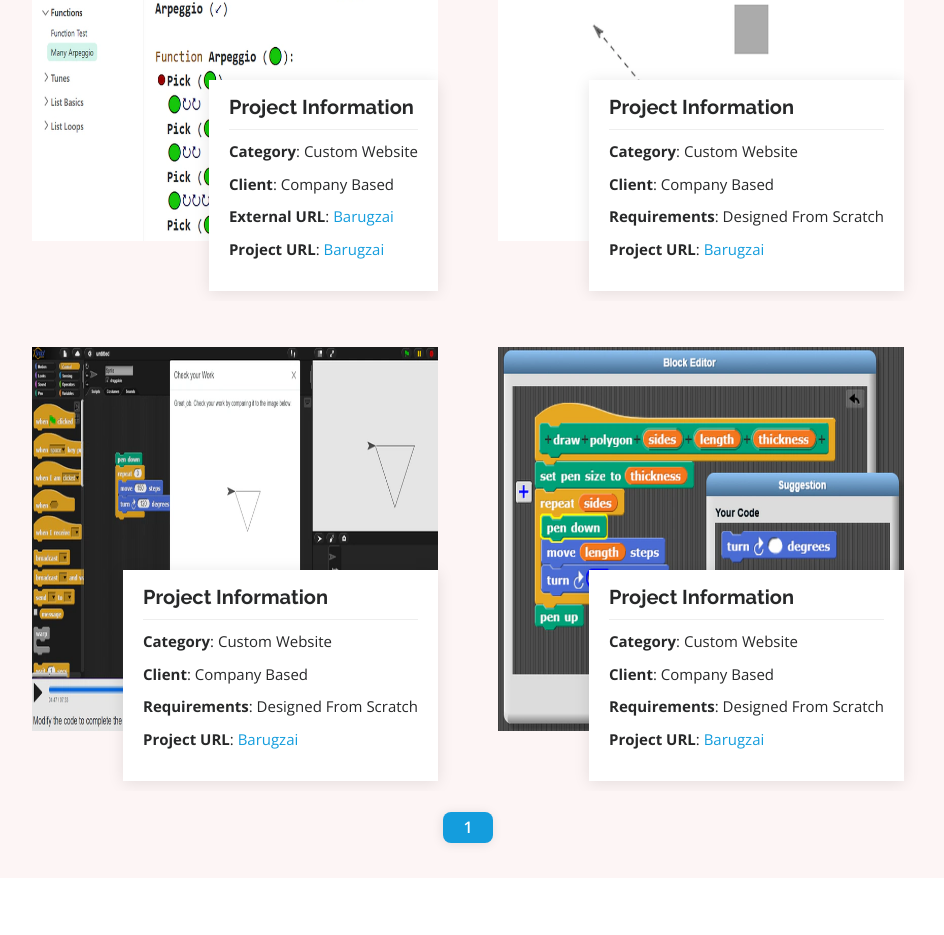
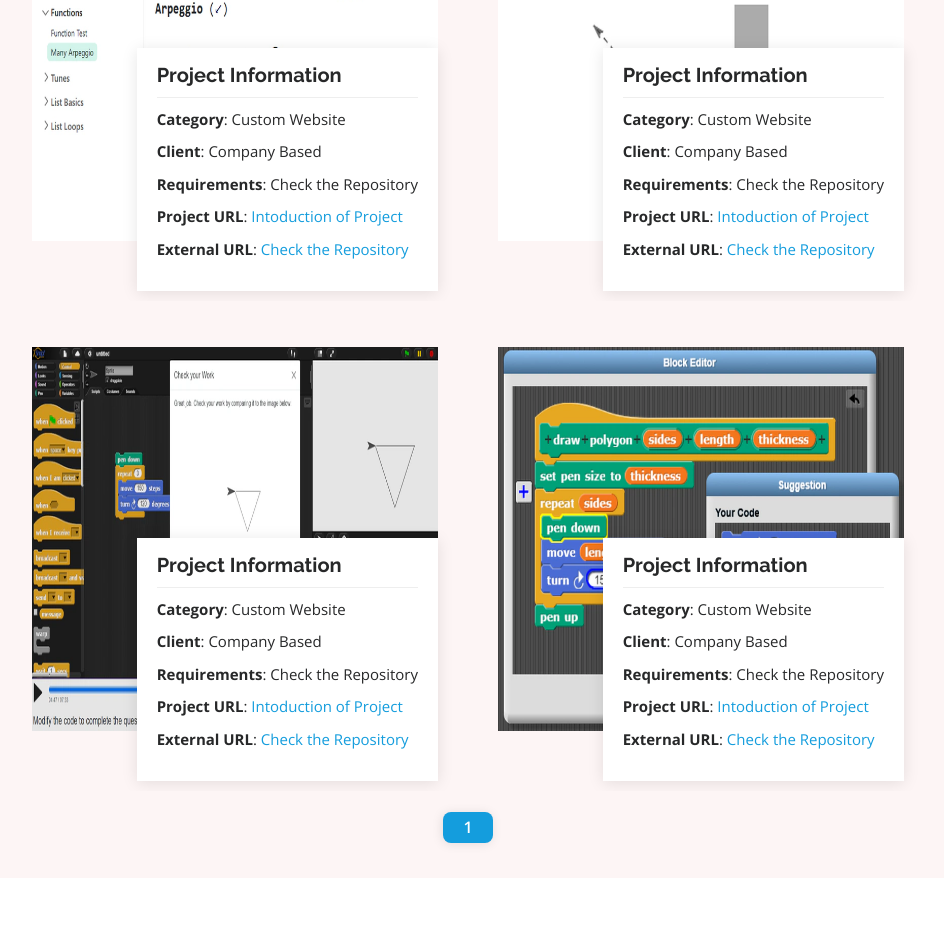
Before and after one commit to idanishrangaiz/lydia-ashton, a plain HTML site: page index.html in a window 1280 px wide. Shown: the part 5776-6711 px from the top of the page, without its empty margins (322-1266 px from the left). Drawn offline with nearby package versions, Linux system fonts and the light colour scheme.

Commit message:
fdsfdsfs

```diff
--- a/index.html
+++ b/index.html
@@ -654,10 +654,10 @@
             </div> -->
           <div class="row">
 
-            <div id="container" class="isotope" data-aos="fade-up" >
+            <div id="container" class="isotope" data-aos="fade-up">
 
               <div class="col-lg-6" data-aos-delay="100">
-              <section id="portfolio-details project01" class="portfolio-details"  data-filter="web">
+                <section id="portfolio-details project01" class="portfolio-details" data-filter="web">
                   <div class="container" class="grid-item">
 
                     <div class="portfolio-details-container">
@@ -671,8 +671,11 @@
                         <ul>
                           <li><strong>Category</strong>: Custom Website</li>
                           <li><strong>Client</strong>: Company Based </li>
-                        <li><strong>External URL</strong>: <a href="https://idanishrangaiz.github.io/lydia-ashton/portfolio-details.html" rel="nofollow external noopener noreferrer" target="_blank">Barugzai</a></li>
-                        <li><strong>Project URL</strong>: <a href="https://idanishrangaiz.github.io/lydia-ashton/portfolio-details.html" rel="nofollow external noopener noreferrer" target="_blank">Barugzai</a></li>
+                          <li><strong>Requirements</strong>: Check the Repository</li>
+                          <li><strong>Project URL</strong>: <a href="https://idanishrangaiz.github.io/lydia-ashton/portfolio-details.html" rel="nofollow external noopener noreferrer"
+                              target="_blank">Intoduction of Project</a></li>
+                          <li><strong>External URL</strong>: <a href="https://idanishrangaiz.github.io/lydia-ashton/portfolio-details.html" rel="nofollow external noopener noreferrer"
+                                target="_blank">Check the Repository</a></li>
                         </ul>
                       </div>
 
@@ -681,7 +684,7 @@
                 </section>
 
 
-              <section id="portfolio-details project01" class="portfolio-details"  data-filter="others">
+                <section id="portfolio-details project01" class="portfolio-details" data-filter="others">
                   <div class="container" class="grid-item">
 
                     <div class="portfolio-details-container">
@@ -695,8 +698,11 @@
                         <ul>
                           <li><strong>Category</strong>: Custom Website</li>
                           <li><strong>Client</strong>: Company Based </li>
-                         <li><strong>Requirements</strong>: Designed From Scratch</li>
-                        <li><strong>Project URL</strong>: <a href="#" rel="nofollow external noopener noreferrer" target="_blank">Barugzai</a></li>
+                          <li><strong>Requirements</strong>: Check the Repository</li>
+                          <li><strong>Project URL</strong>: <a href="https://idanishrangaiz.github.io/lydia-ashton/portfolio-details.html" rel="nofollow external noopener noreferrer"
+                              target="_blank">Intoduction of Project</a></li>
+                          <li><strong>External URL</strong>: <a href="https://idanishrangaiz.github.io/lydia-ashton/portfolio-details.html" rel="nofollow external noopener noreferrer"
+                                target="_blank">Check the Repository</a></li>
                         </ul>
                       </div>
 
@@ -724,8 +730,11 @@
                         <ul>
                           <li><strong>Category</strong>: Custom Website</li>
                           <li><strong>Client</strong>: Company Based </li>
-                               <li><strong>Requirements</strong>: Designed From Scratch</li>
-                              <li><strong>Project URL</strong>: <a href="#" rel="nofollow external noopener noreferrer" target="_blank">Barugzai</a></li>
+                          <li><strong>Requirements</strong>: Check the Repository</li>
+                          <li><strong>Project URL</strong>: <a href="https://idanishrangaiz.github.io/lydia-ashton/portfolio-details.html" rel="nofollow external noopener noreferrer"
+                              target="_blank">Intoduction of Project</a></li>
+                          <li><strong>External URL</strong>: <a href="https://idanishrangaiz.github.io/lydia-ashton/portfolio-details.html" rel="nofollow external noopener noreferrer"
+                                target="_blank">Check the Repository</a></li>
                         </ul>
                       </div>
 
@@ -735,7 +744,7 @@
 
                 <section id="portfolio-details project01" class="portfolio-details">
 
-                      <div class="container" class="grid-item"  data-filter="others">
+                  <div class="container" class="grid-item" data-filter="others">
 
                     <div class="portfolio-details-container">
 
@@ -748,8 +757,11 @@
                         <ul>
                           <li><strong>Category</strong>: Custom Website</li>
                           <li><strong>Client</strong>: Company Based </li>
-                               <li><strong>Requirements</strong>: Designed From Scratch</li>
-                              <li><strong>Project URL</strong>: <a href="#" rel="nofollow external noopener noreferrer" target="_blank">Barugzai</a></li>
+                          <li><strong>Requirements</strong>: Check the Repository</li>
+                          <li><strong>Project URL</strong>: <a href="https://idanishrangaiz.github.io/lydia-ashton/portfolio-details.html" rel="nofollow external noopener noreferrer"
+                              target="_blank">Intoduction of Project</a></li>
+                          <li><strong>External URL</strong>: <a href="https://idanishrangaiz.github.io/lydia-ashton/portfolio-details.html" rel="nofollow external noopener noreferrer"
+                                target="_blank">Check the Repository</a></li>
                         </ul>
                       </div>
 
```
Lines whose indentation alone changed are shown as unchanged.
